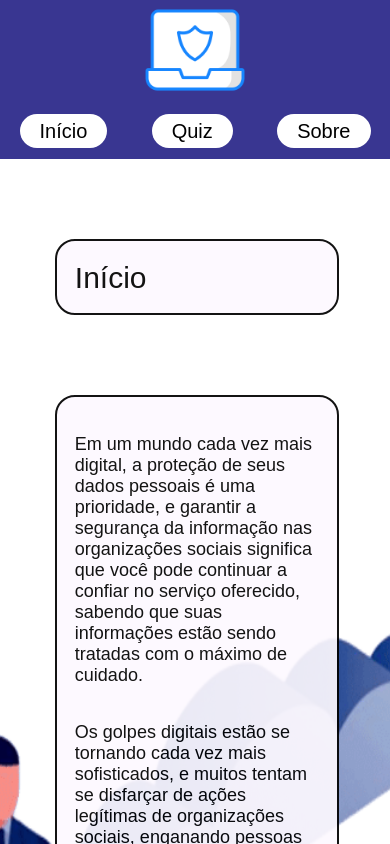
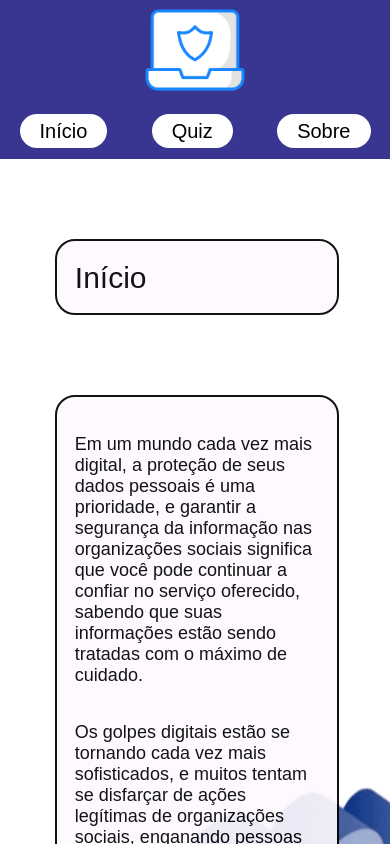
Before and after one commit to Robert-025/Pex-UniDrummond-5, a React (Create React App) app: page / in a window 390 px wide. Shown: the top 844 px of the page. Built offline with nearby package versions, Linux system fonts and the light colour scheme.

Commit message:
teste background

```diff
--- a/src/styles/App.css
+++ b/src/styles/App.css
@@ -389,7 +389,7 @@ label {
     background-image: url("../img/Doc1.png");
     background-position: center;
     background-repeat: no-repeat;
-    background-size: 65rem;
+    background-size: 55rem;
   }
 
   .content-cabecalho {
```
